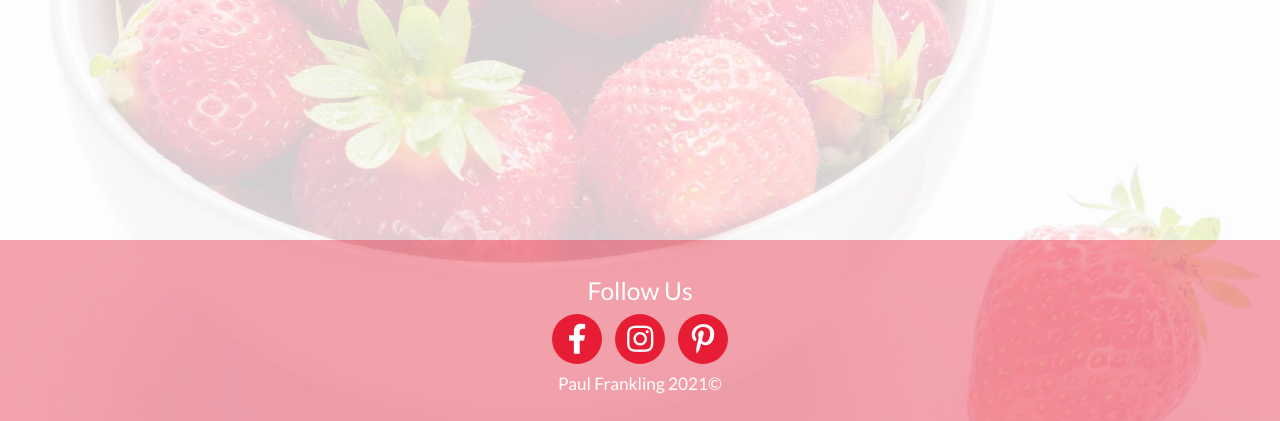
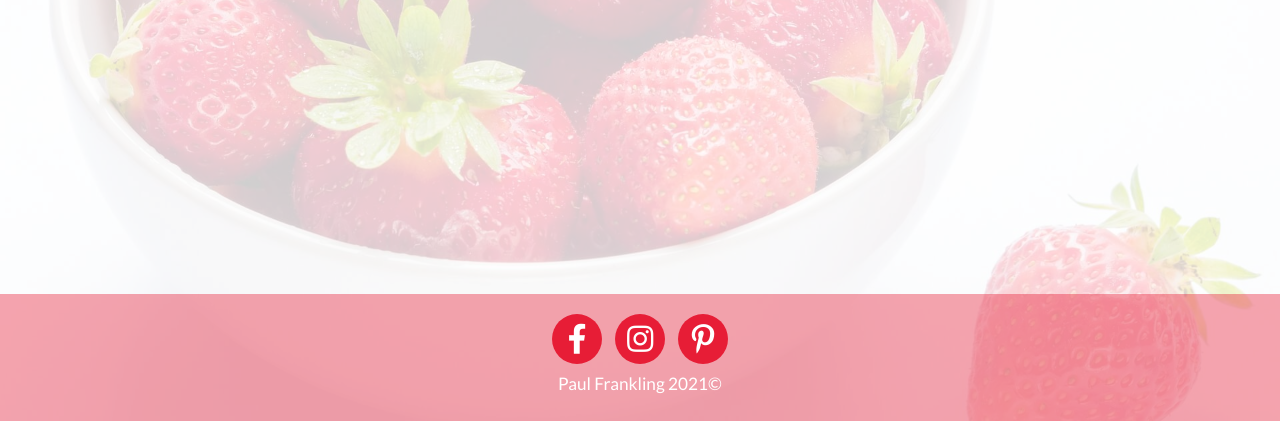
Before and after one commit to PaulFrankling/recip_me, a Flask app: page / in a window 1280 px wide. Shown: the part 379-800 px from the top of the page. Run offline with Flask 2, Linux system fonts and the light colour scheme; data that the repository does not hold is empty; some libraries are stand-ins or nearby versions.

Commit message:
Edited footer

```diff
--- a/templates/base.html
+++ b/templates/base.html
@@ -51,7 +51,6 @@
         <div class="container">
             <div class="row">
                 <div class="col s12 center-align social-media">
-                    <h5>Follow Us</h5>
                     <a href="https://www.facebook.com" target="_blank"><i class="fab fa-facebook-f fa-2x icon-bg"></i></a>
                     <a href="https://www.instagram.com" target="_blank"><i class="fab fa-instagram fa-2x icon-bg"></i></a>
                     <a href="https://www.pinterest.co.uk" target="_blank"><i class="fab fa-pinterest-p fa-2x icon-bg"></i></a>
```
